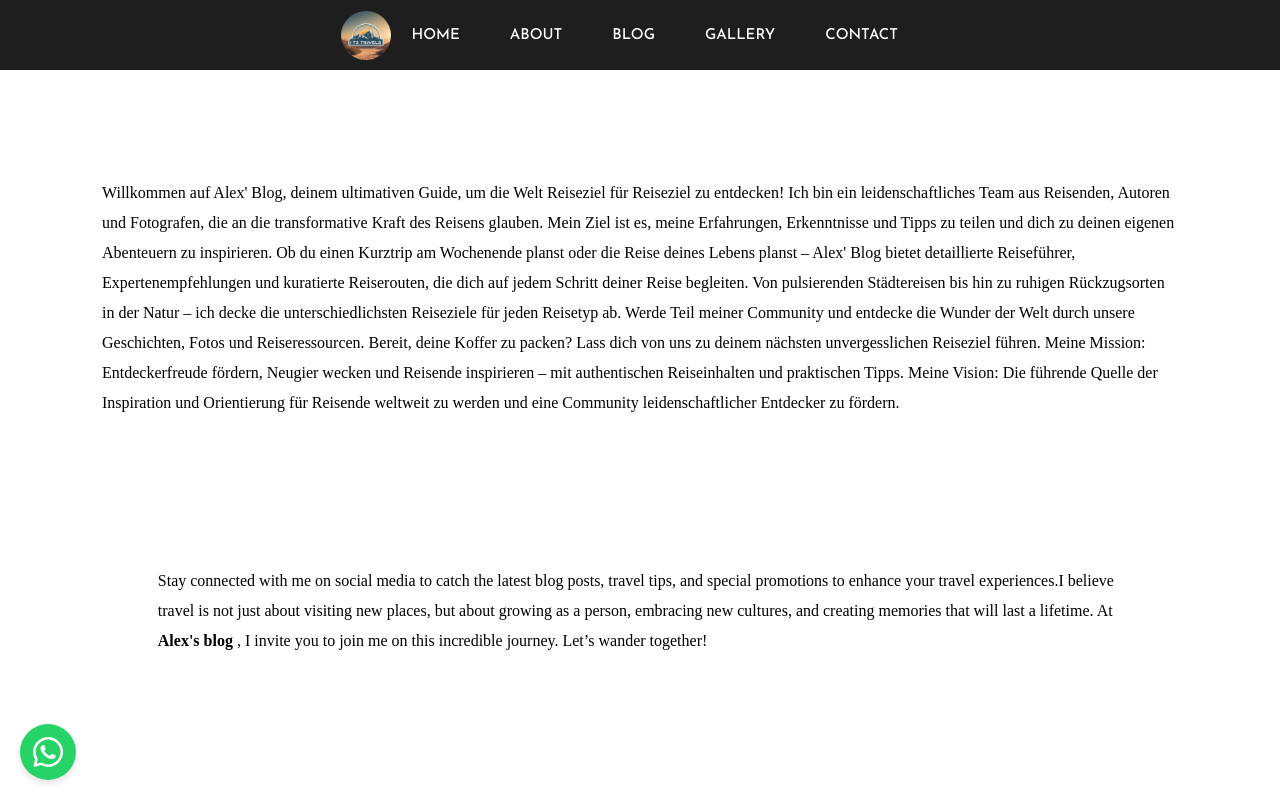
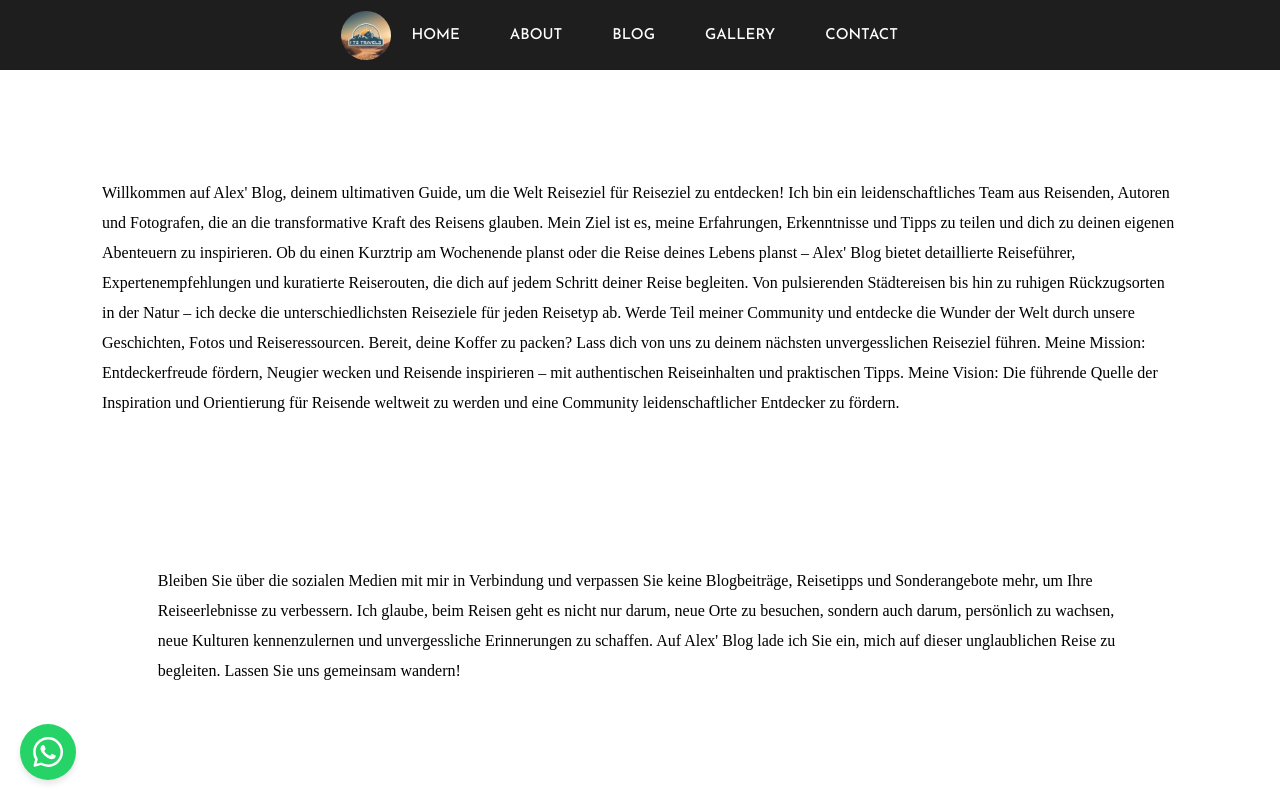
Before and after one commit to BlessingLuphahla/blog-app-ui, a React (Create React App) app: page /about in a window 1280 px wide. Shown: the top 800 px of the page. Built offline with nearby package versions, Linux system fonts and the light colour scheme.

Commit message:
Update About.jsx
Translation

```diff
--- a/src/pages/about/About.jsx
+++ b/src/pages/about/About.jsx
@@ -15,13 +15,7 @@ function About() {
           <span className="aboutTitle">FOLLOW ME</span>
           <p className="aboutParagraph">
             {" "}
-            Stay connected with me on social media to catch the latest blog
-            posts, travel tips, and special promotions to enhance your travel
-            experiences.I believe travel is not just about visiting new places,
-            but about growing as a person, embracing new cultures, and creating
-            memories that will last a lifetime. At <b>Alex's blog</b> , I
-            invite you to join me on this incredible journey. Let’s wander
-            together!
+            Bleiben Sie über die sozialen Medien mit mir in Verbindung und verpassen Sie keine Blogbeiträge, Reisetipps und Sonderangebote mehr, um Ihre Reiseerlebnisse zu verbessern. Ich glaube, beim Reisen geht es nicht nur darum, neue Orte zu besuchen, sondern auch darum, persönlich zu wachsen, neue Kulturen kennenzulernen und unvergessliche Erinnerungen zu schaffen. Auf Alex' Blog lade ich Sie ein, mich auf dieser unglaublichen Reise zu begleiten. Lassen Sie uns gemeinsam wandern!
           </p>
         </div>
         <br />
```
